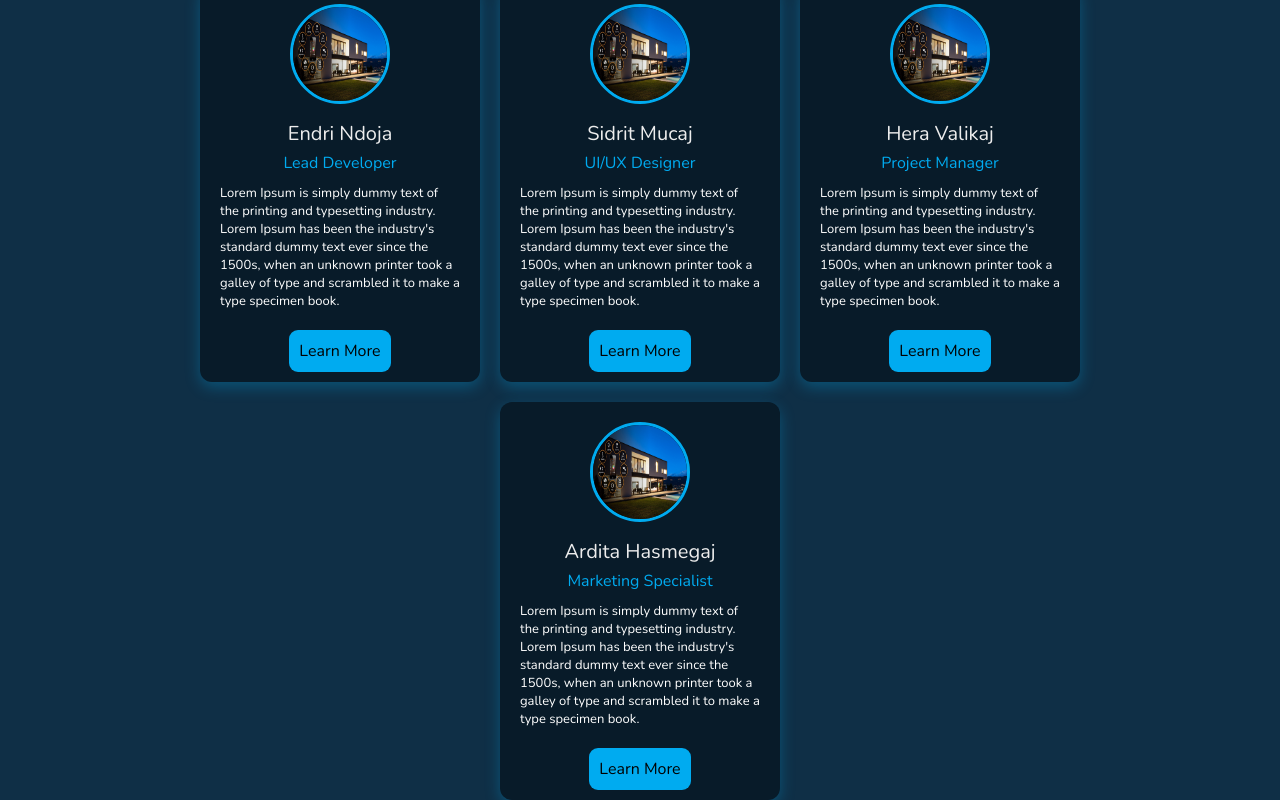
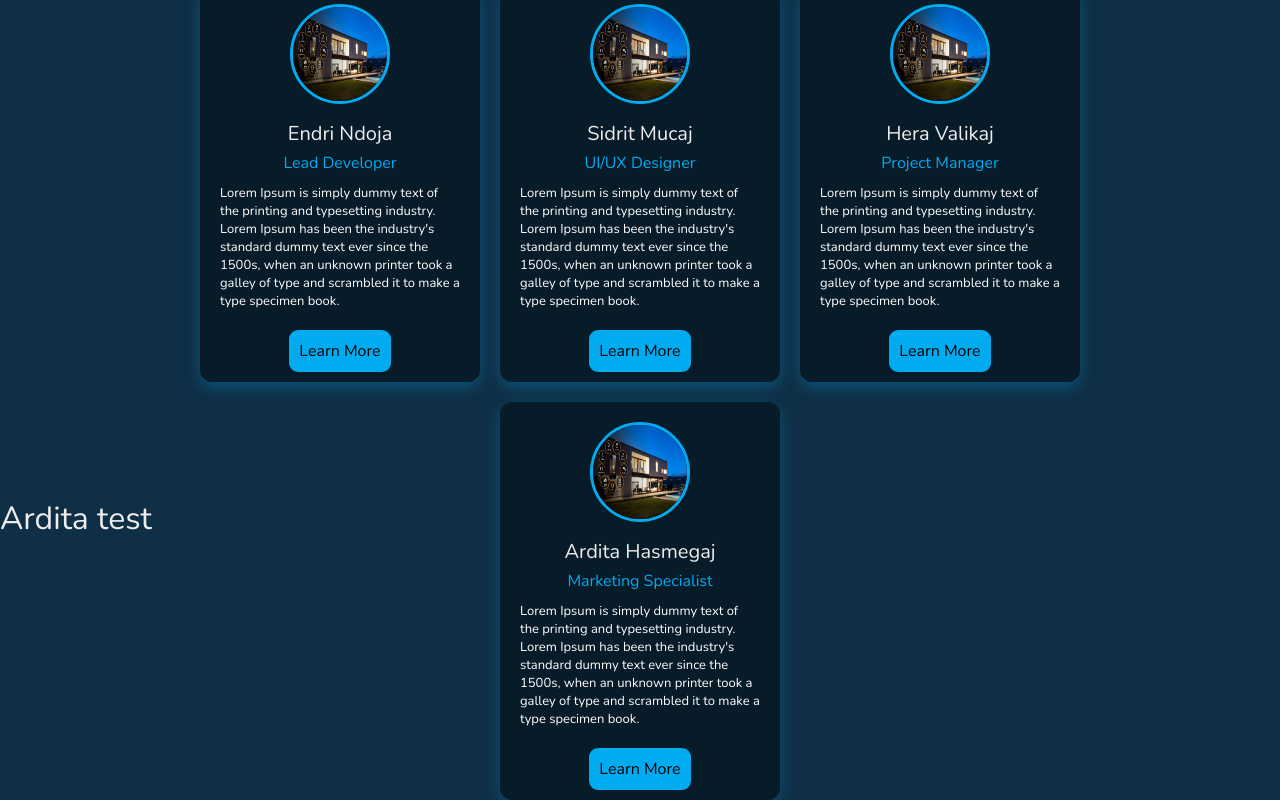
Before and after one commit to domos-office/DomosWeb, a React (Create React App) app: page / in a window 1280 px wide. Shown: the part 1823-2623 px from the top of the page. Built offline with nearby package versions, Linux system fonts and the light colour scheme.

Commit message:
testardita

```diff
--- a/src/pages/Home.js
+++ b/src/pages/Home.js
@@ -102,6 +102,7 @@ const Home = () => {
         </div>
       </section>
 
+<h1>Ardita test</h1>
 
     </>
   );
```
